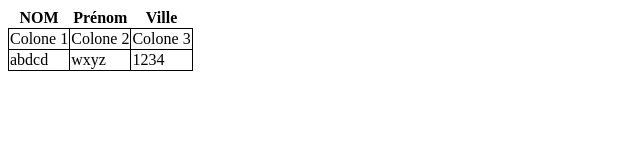
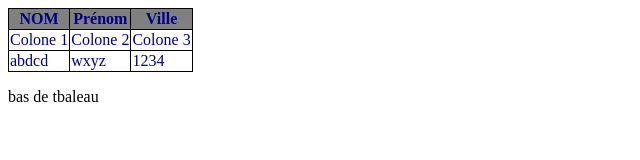
Before and after one commit to cAkramal/mapremeierepageweb, a plain HTML site: page tableau.html in a window 1280 px wide. Shown: the whole page, without its empty margins (0-640 px from the left). Drawn offline with Linux system fonts and the light colour scheme.

Commit message:
modif 3 oct aprem

```diff
--- a/tableau.css
+++ b/tableau.css
@@ -1,7 +1,12 @@
 table {
     border-collapse: collapse;
 }
-td {
+td, th{
     border: 1px black solid;
+    color: darkblue;
 
 }
+
+th {
+    background-color: grey;
+}
--- a/tableau.html
+++ b/tableau.html
@@ -22,7 +22,11 @@
                 <td>wxyz</td>
                 <td>1234</td>
             </tr>
+
         </table>
+        <footer>
+            <p> bas de tbaleau</p>
+        </footer>
     </body>
 
 </html>
```
Also changed, not shown: formulaire.html (added, +12 -0 lines).
